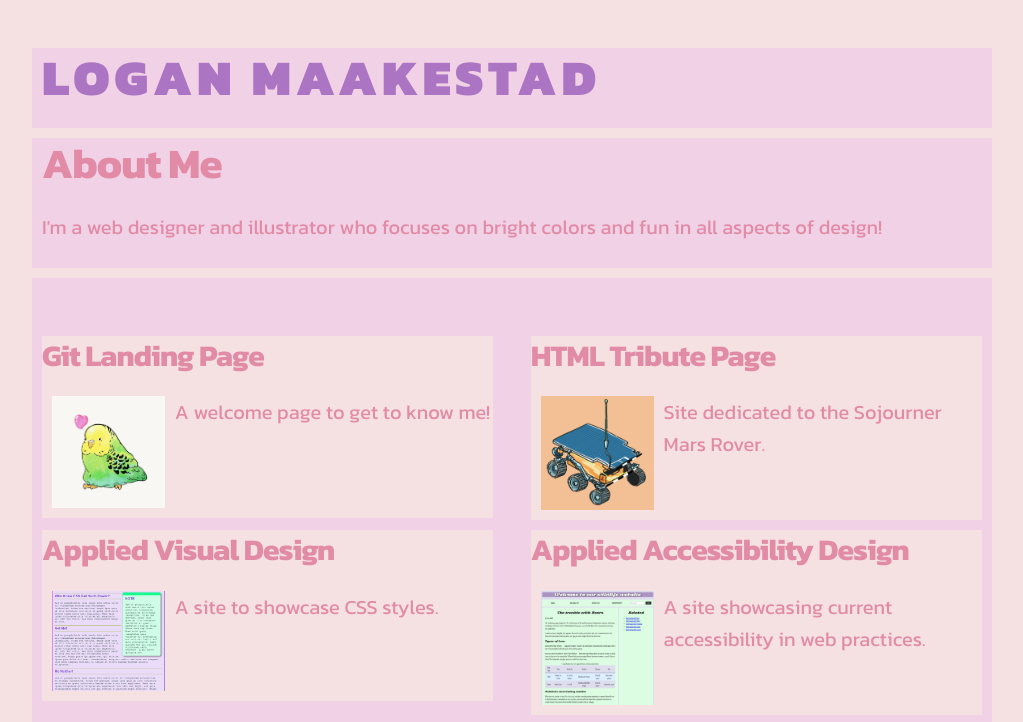
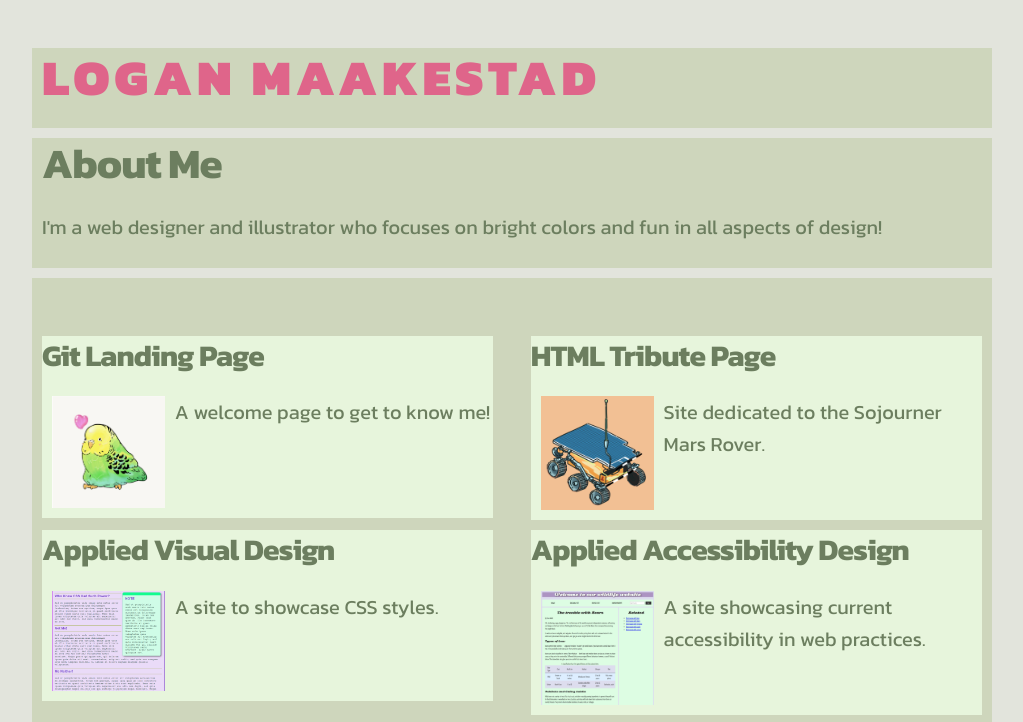
Before and after one commit to LoganMaak/Portfolio_Home, a plain HTML site: page index.html in a window 1280 px wide. Shown: the top 722 px of the page, without its empty margins (128-1151 px from the left). Drawn offline with Linux system fonts and the light colour scheme.

Commit message:
Add files via upload

```diff
--- a/css/skeleton.css
+++ b/css/skeleton.css
@@ -41,10 +41,10 @@
   float: left;
   margin-top: 10px;
   box-sizing: border-box;
-  background-color: rgb(245, 225, 226);}
+  background-color: rgb(231, 245, 220);}
 .row {
   padding: 0 10px;
-  background-color: rgb(241, 209, 229);
+  background-color: rgb(206, 214, 188);
 }
 
 /* For devices larger than 400px */
@@ -126,15 +126,15 @@ html is set to 62.5% so that all the REM measurements throughout Skeleton
 are based on 10px sizing. So basically 1.5rem = 15px :) */
 html {
   font-size: 62.5%;
-  background-color: rgb(245, 225, 226);}
+  background-color: rgb(226, 228, 220);}
 body {
   font-size: 2em; /* currently ems cause chrome bug misinterpreting rems on body element */
   line-height: 1.6;
   font-weight: 400;
   font-family: 'Kanit', sans-serif;
-  color: rgb(226, 139, 167); }
+  color: rgb(108, 126, 95); }
 h1{
-  color: rgb(171, 117, 196);
+  color: rgb(223, 101, 138);
 }
 
 /* Images
```
